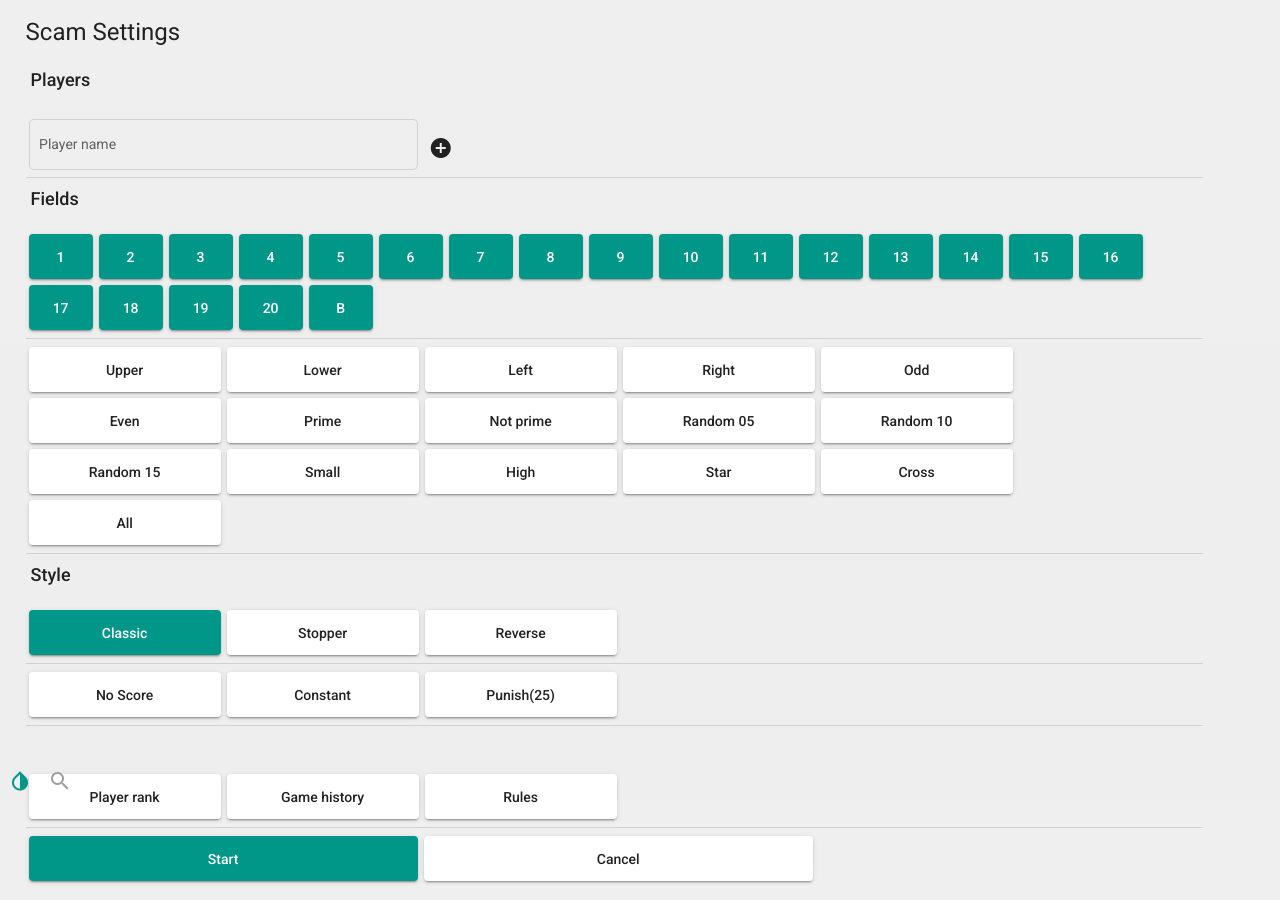
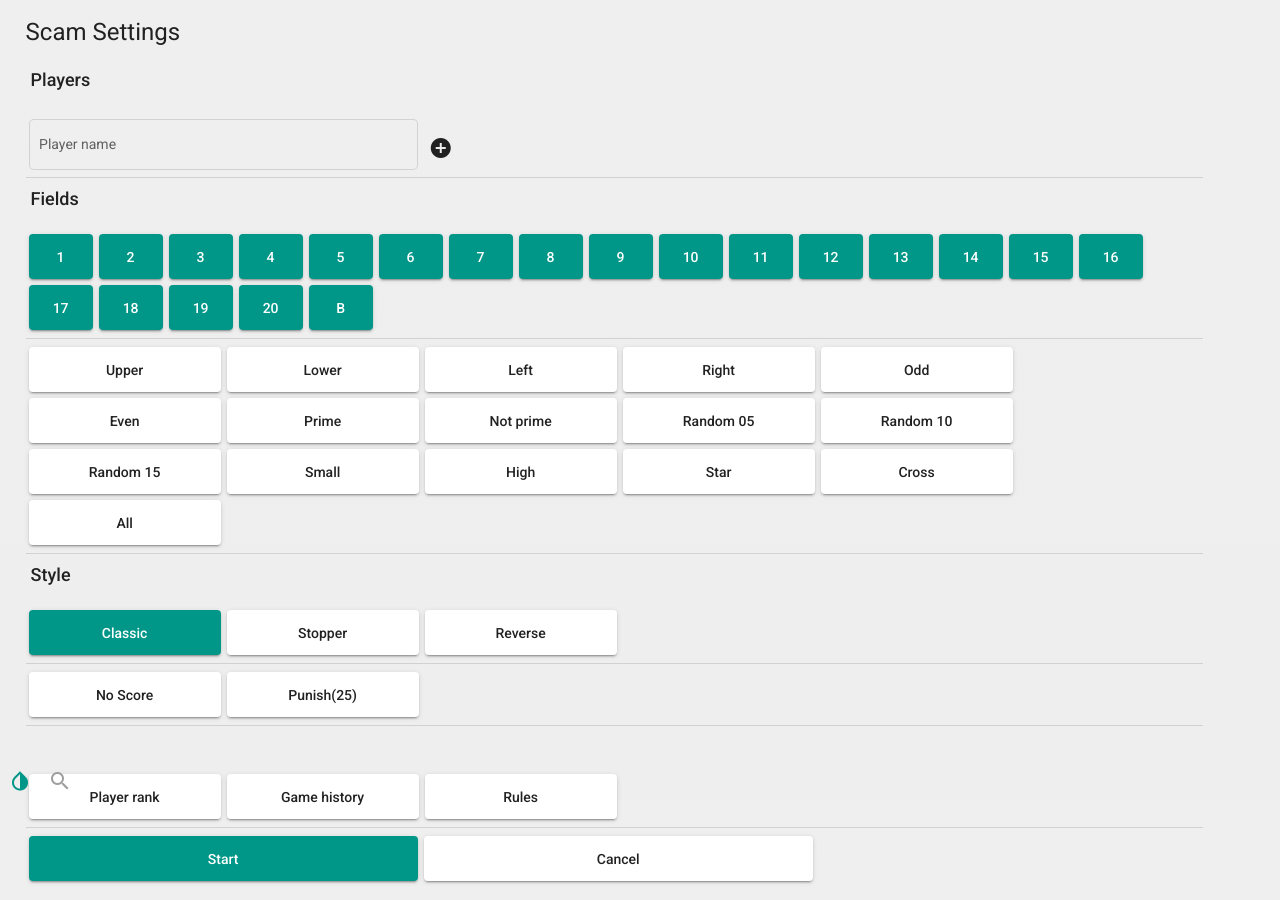
Before and after one commit to viktorhajer/darts-scoreboard-ng, an Angular app: page /scam in a window 1280 px wide. Built offline with nearby package versions, Linux system fonts and the light colour scheme.

Commit message:
New version

```diff
--- a/src/app/scam/models/scam.settings.model.ts
+++ b/src/app/scam/models/scam.settings.model.ts
@@ -6,7 +6,6 @@ export class ScamSettings extends CricketSettings {
   punishment = false;
   reverse = false;
   punishmentValue = 25;
-  constant = false;
 
   constructor() {
    super();
@@ -22,10 +21,6 @@ export class ScamSettings extends CricketSettings {
     this.reverse = !this.reverse;
   }
 
-  toggleConstant() {
-    this.constant = !this.constant;
-  }
-
   togglePunishment() {
     this.punishment = !this.punishment;
   }
--- a/src/app/scam/scam.component.html
+++ b/src/app/scam/scam.component.html
@@ -40,9 +40,6 @@
     <button mat-raised-button class="button shortmedium" [color]="settings.style==3?'primary':''"
             (click)="settings.setStyle(3)">No Score
     </button>
-    <button mat-raised-button class="button shortmedium" [color]="settings.constant?'primary':''"
-            (click)="settings.toggleConstant()">Constant
-    </button>
     <button mat-raised-button class="button shortmedium" [color]="settings.punishment?'primary':''"
             (click)="settings.togglePunishment()">Punish(25)
     </button>
--- a/src/app/scam/scam.component.ts
+++ b/src/app/scam/scam.component.ts
@@ -31,21 +31,21 @@ export class ScamComponent extends Playground<PlaygroundState> {
       if (this.settings.stopper && this.game.isTheFirstPlayer(player)) {
         this.game.numbs[fieldIndex] = 0;
       } else if (this.settings.stopper) {
-        player.score += (this.settings.isNoScoreGame() ? 1 : score) * this.multiplier;
+        player.score += (this.settings.isNoScoreGame() ? 1 : score) * this.multiplier * (this.settings.reverse ? -1 : 1);
       } else {
-        player.score += (this.settings.isNoScoreGame() ? 1 : score) * this.multiplier;
+        player.score += (this.settings.isNoScoreGame() ? 1 : score) * this.multiplier * (this.settings.reverse ? -1 : 1);
         this.game.numbs[fieldIndex] = 0;
       }
     } else if (this.settings.punishment && ((this.settings.stopper && !this.game.isTheFirstPlayer(player)) || !this.settings.stopper)) {
-      const newScore = score === 0 || this.settings.constant ? this.settings.punishmentValue : score;
+      const newScore = score === 0 ? this.settings.punishmentValue : score;
       const scr = (this.settings.isNoScoreGame() ? 1 : newScore) * this.multiplier;
-      player.score -= scr * (this.settings.reverse ? -1 : 1);
+      player.score -= scr;
     }
   }
 
   checkPlayerState(player: Player) {
     if (!this.game.numbs.some(n => n)) {
-      const bests = this.settings.reverse ? this.game.getTheWorstPlayers() : this.game.getTheBestPlayers();
+      const bests = this.game.getTheBestPlayers();
       this.game.players.forEach(p => p.setWin(bests.some(b => b.name === p.name)));
     }
     if (this.game.isTheLastThrow()) {
```
Also changed, not shown: 4 other files (tests, documents, lock files or other folders).
